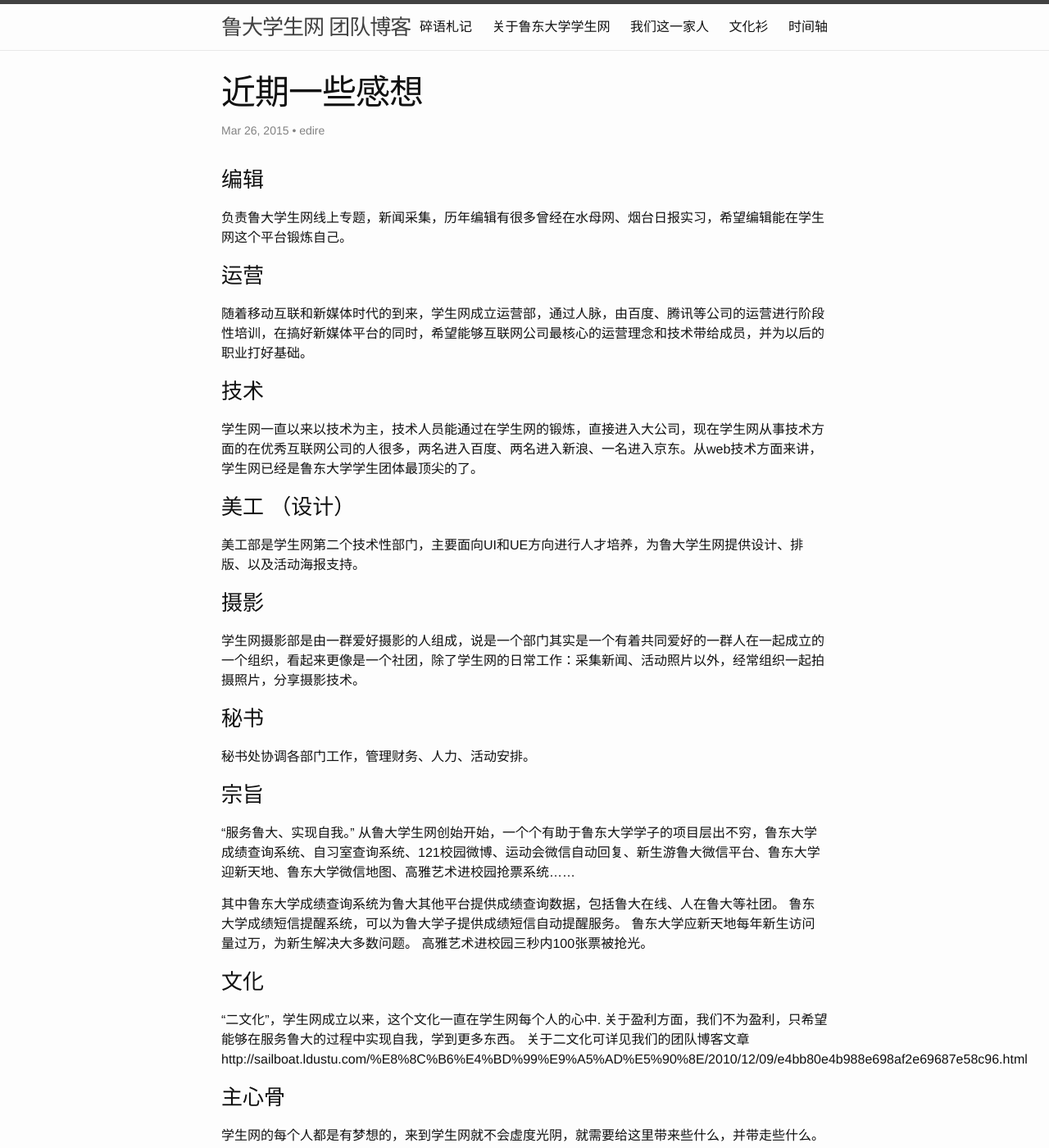
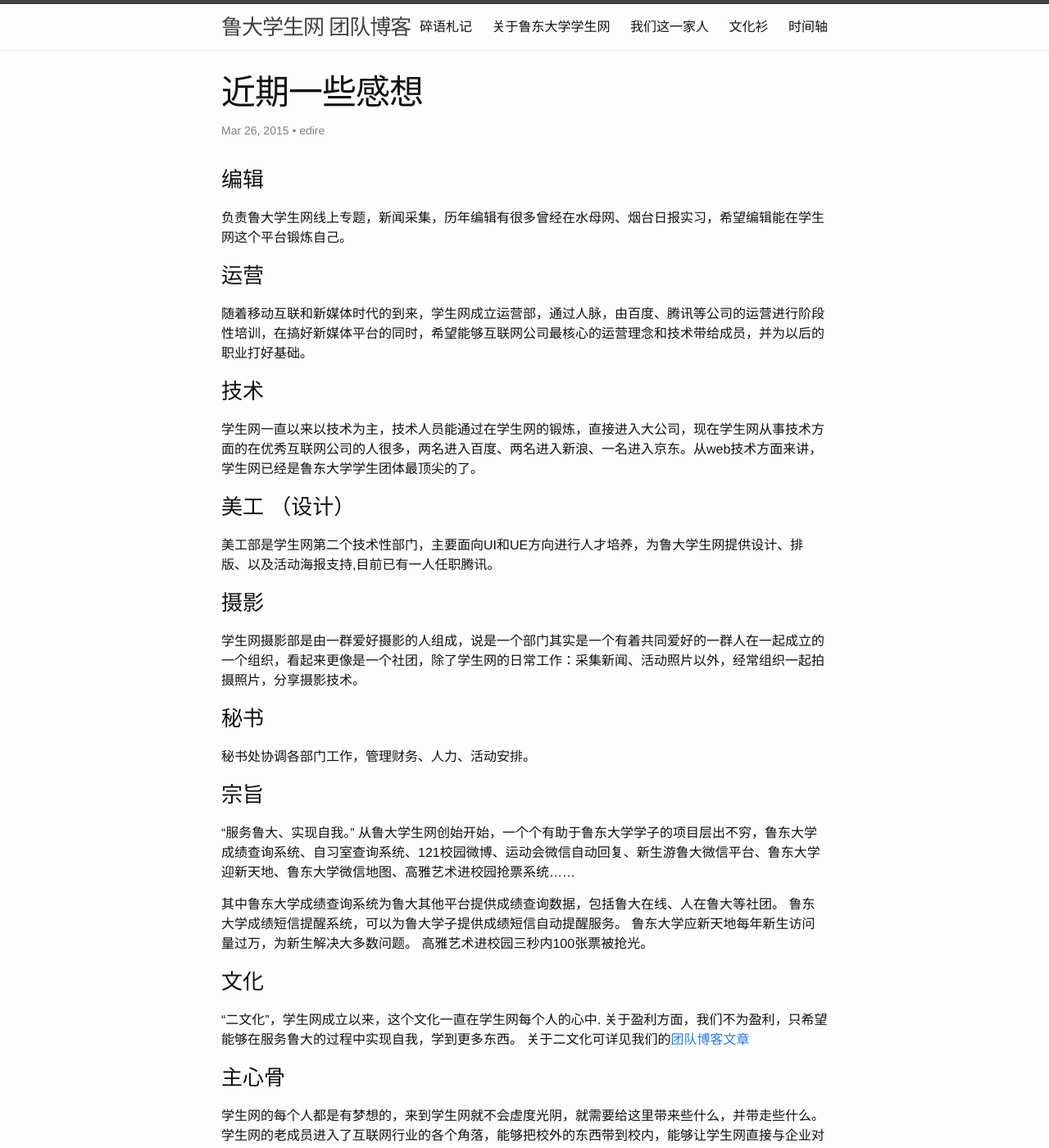
Before and after one commit to ldsn/sailboat, a Jekyll site: the page built from _posts/2015-03-26-近期一些感想.md, in a window 1280 px wide and 1400 px high. Shown: the whole window at 82% size. Built offline with Jekyll 4.4.1, drawn with Linux system fonts in a browser that asks for light colours; comment, search, counter and statistics services are not loaded.

Commit message:
Update 2015-03-26-近期一些感想.md
修改部分连接,添加美工部分内容

```diff
--- a/_posts/2015-03-26-近期一些感想.md
+++ b/_posts/2015-03-26-近期一些感想.md
@@ -20,7 +20,7 @@
 学生网一直以来以技术为主，技术人员能通过在学生网的锻炼，直接进入大公司，现在学生网从事技术方面的在优秀互联网公司的人很多，两名进入百度、两名进入新浪、一名进入京东。从web技术方面来讲，学生网已经是鲁东大学学生团体最顶尖的了。
 
 ###美工 （设计）
-美工部是学生网第二个技术性部门，主要面向UI和UE方向进行人才培养，为鲁大学生网提供设计、排版、以及活动海报支持。
+美工部是学生网第二个技术性部门，主要面向UI和UE方向进行人才培养，为鲁大学生网提供设计、排版、以及活动海报支持,目前已有一人任职腾讯。
 
 ###摄影
 学生网摄影部是由一群爱好摄影的人组成，说是一个部门其实是一个有着共同爱好的一群人在一起成立的一个组织，看起来更像是一个社团，除了学生网的日常工作：采集新闻、活动照片以外，经常组织一起拍摄照片，分享摄影技术。
@@ -40,7 +40,7 @@
 ###文化
 “二文化”，学生网成立以来，这个文化一直在学生网每个人的心中.
 关于盈利方面，我们不为盈利，只希望能够在服务鲁大的过程中实现自我，学到更多东西。
-关于二文化可详见我们的团队博客文章 http://sailboat.ldustu.com/%E8%8C%B6%E4%BD%99%E9%A5%AD%E5%90%8E/2010/12/09/e4bb80e4b988e698af2e69687e58c96.html
+关于二文化可详见我们的<a href="http://sailboat.ldustu.com/%E8%8C%B6%E4%BD%99%E9%A5%AD%E5%90%8E/2010/12/09/e4bb80e4b988e698af2e69687e58c96.html" >团队博客文章</a>
 
 ###主心骨
 学生网的每个人都是有梦想的，来到学生网就不会虚度光阴，就需要给这里带来些什么，并带走些什么。学生网的老成员进入了互联网行业的各个角落，能够把校外的东西带到校内，能够让学生网直接与企业对接，学生网的每个人都不会感觉自己孤独，害怕承担，因为每一个从学生网走出去的人都会继续留在学生网，为学生网继续奉献。
```
